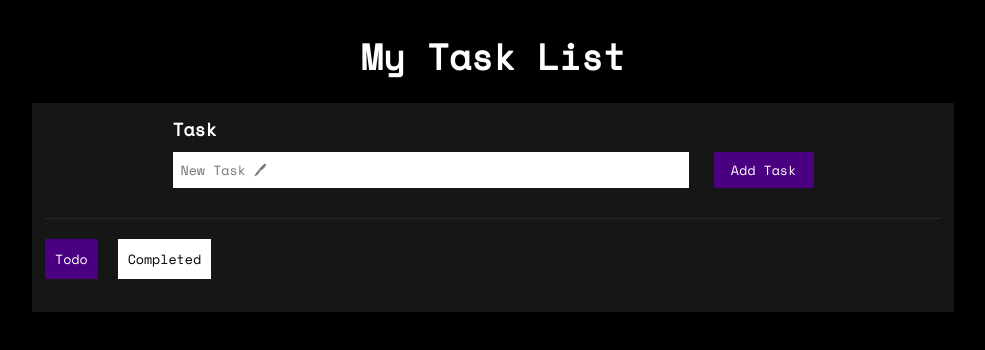
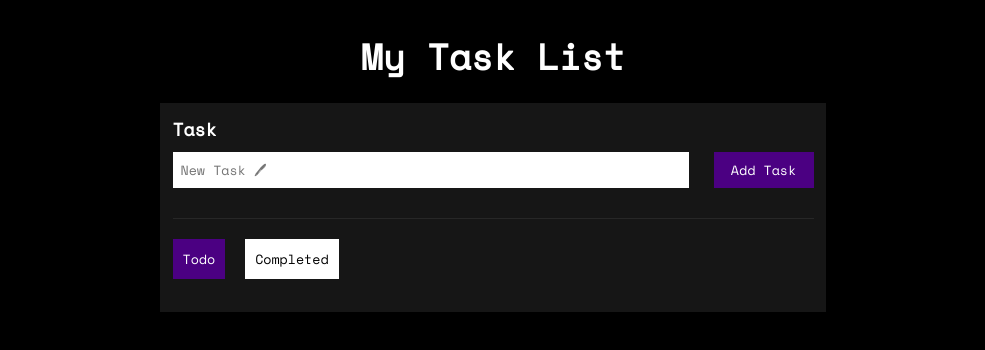
Before and after one commit to VatsalRathod07/Task-Mate, a React (Create React App) app: page / in a window 1280 px wide. Shown: the top 350 px of the page, without its empty margins (147-1132 px from the left). Built offline with nearby package versions, Linux system fonts and the light colour scheme.

Commit message:
some style changes added

```diff
--- a/src/App.css
+++ b/src/App.css
@@ -275,7 +275,7 @@ body {
   }
 
   .todo-wrapper {
-    width: 70%;
+    width: fit-content;
     padding: 1%;
   }
 
```
